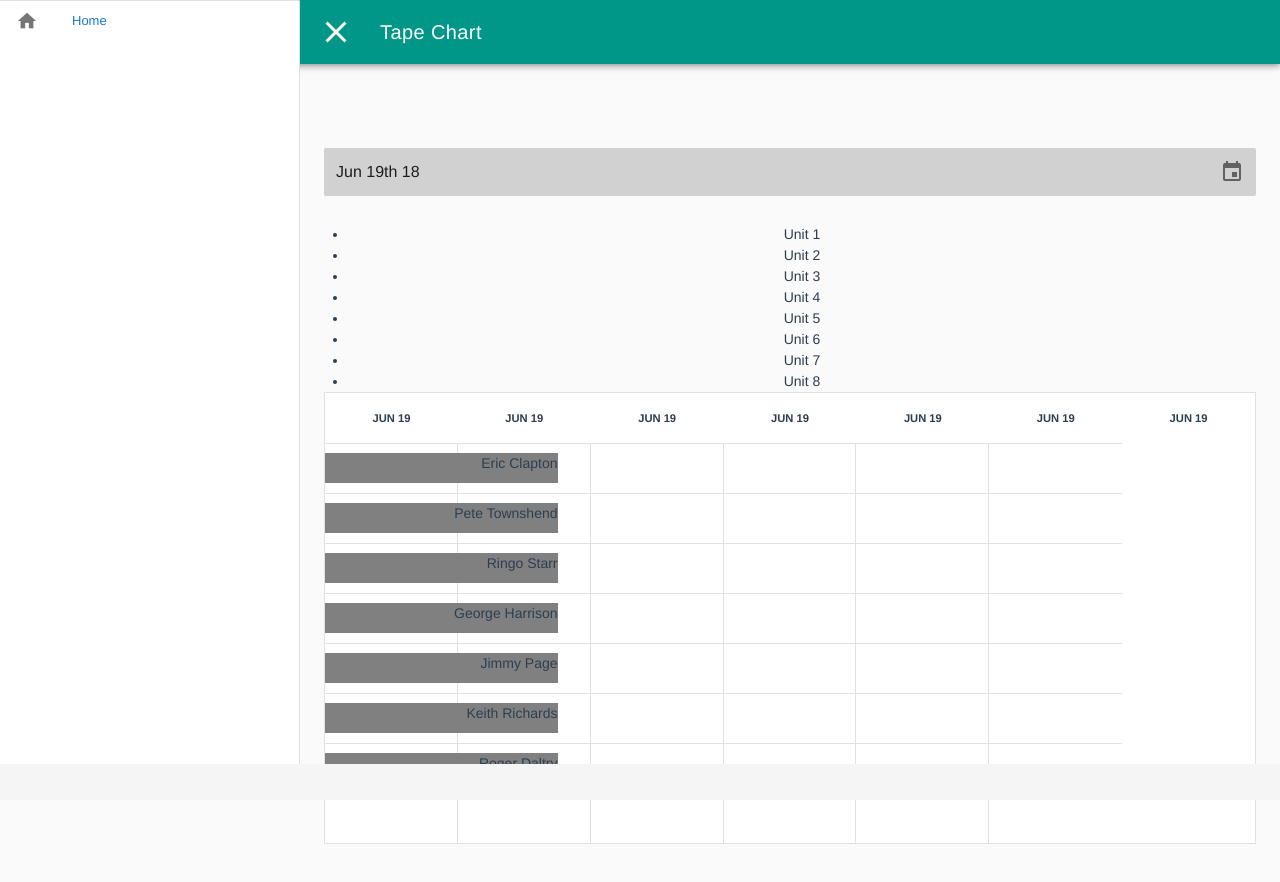
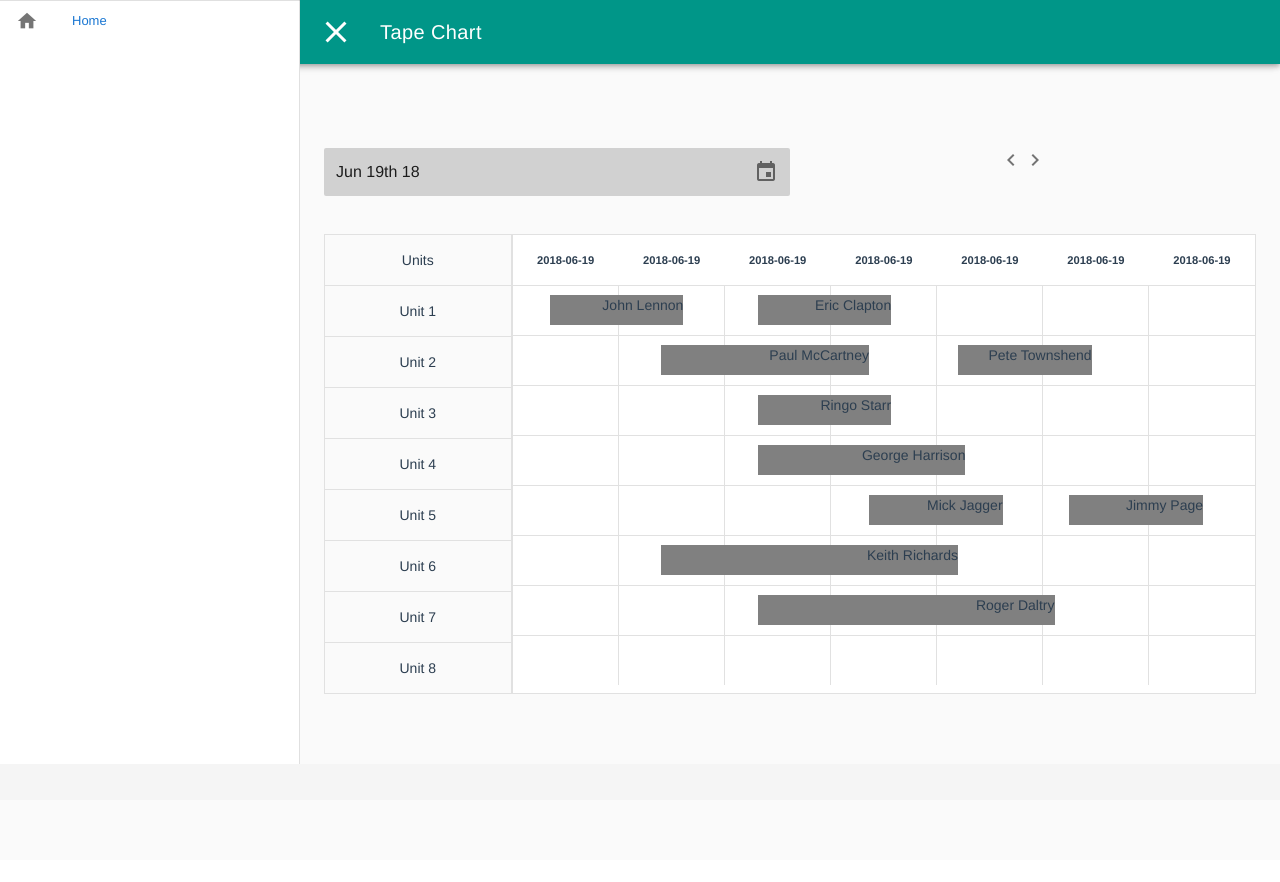
Before and after one commit to markust007/tape-chart, a Vue app: page / in a window 1280 px wide. Shown: the top 882 px of the page. After the commit the page ends 860 px from the top, so only its background shows below. Built offline with nearby package versions, Linux system fonts and the light colour scheme.

Commit message:
functionality complete

```diff
--- a/src/components/Chart.vue
+++ b/src/components/Chart.vue
@@ -1,16 +1,16 @@
 <template>
   <div class="calendar">
         <div class="calendar__header">
-          <div>{{ newDate }}</div>
-          <div>{{ newDate }}</div>
-          <div>{{ newDate }}</div>
-          <div>{{ newDate }}</div>
-          <div>{{ newDate }}</div>
-          <div>{{ newDate }}</div>
-          <div>{{ newDate }}</div>
+          <div>{{ newDate | moment('MMM D') }}</div>
+          <div>{{ newDate | moment("add", "1 days", 'MMM D') }}</div>
+          <div>{{ newDate | moment("add", "2 days", 'MMM D') }}</div>
+          <div>{{ newDate | moment("add", "3 days", 'MMM D') }}</div>
+          <div>{{ newDate | moment("add", "4 days", 'MMM D') }}</div>
+          <div>{{ newDate | moment("add", "5 days", 'MMM D') }}</div>
+          <div>{{ newDate | moment("add", "6 days", 'MMM D') }}</div>
         </div>
         <div class="calendar__week" v-for="(item, index) in units">
-          <span v-for="(r, id) in res" v-if="r.unit == item">
+          <span v-for="(r, id) in res" v-if="r.unit == item && r.depart >= arrive && r.depart < leave" :style="[leftStyle(r.arrival), widthStyle(r.arrival, r.depart)]">
             {{r.customer}}
           </span>
           <div class="calendar__day day" v-for="day in days"></div>
@@ -30,22 +30,17 @@ export default {
   },
   computed: {
     days() {
-      let array = []
       let num;
-      if(window.screen.width < 480) {
+      if(window.outerWidth < 480) {
         num = 4
-      } else if(window.screen.width < 768) {
+      } else if(window.outerWidth < 768) {
         num = 5
-      } else if(window.screen.width < 1024) {
+      } else if(window.outerWidth < 1024) {
         num = 6
       } else {
         num = 7
       }
-      let i;
-      for (i = 0; i < num; i++) {
-          array[i] = 'unit'
-      }
-      console.log(array)
+      let array = Array(num).fill().map((_, i) => i)
       return array
     },
     res() {
@@ -53,17 +48,100 @@ export default {
     },
     newDate() {
       if(!this.date) {
-        return moment().format('MMM D');
+        return moment().format('YYYY-MM-DD')
       } else {
-        return moment(this.date).format('MMM D');
+        return this.date
+      }
+    },
+    arrive() {
+      let arrive = moment(this.newDate).format('YYYY-MM-DD')
+      console.log(arrive)
+      return arrive
+    },
+    leave() {
+      let leaving = moment(this.newDate).clone().add(8, 'days').format('YYYY-MM-DD')
+      console.log(leaving)
+      return leaving;
+    },
+    style() {
+
+    }
+  },
+  methods: {
+    leftStyle(arrival) {
+      switch(true) {
+        case arrival < moment(this.newDate).format('YYYY-MM-DD'):
+            return {left: '0%'}
+            break;
+        case arrival == moment(this.newDate).format('YYYY-MM-DD'):
+            return {left: '5%'}
+            break;
+        case arrival == moment(this.newDate).clone().add(1, 'day').format('YYYY-MM-DD'):
+            return {left: '20%'}
+            break;
+        case arrival == moment(this.newDate).clone().add(2, 'days').format('YYYY-MM-DD'):
+            return {left: '33%'}
+            break;
+        case arrival == moment(this.newDate).clone().add(3, 'days').format('YYYY-MM-DD'):
+            return {left: '48%'}
+            break;
+        case arrival == moment(this.newDate).clone().add(4, 'days').format('YYYY-MM-DD'):
+            return {left: '60%'}
+            break;
+        case arrival == moment(this.newDate).clone().add(5, 'days').format('YYYY-MM-DD'):
+            return {left: '75%'}
+            break;
+        case arrival == moment(this.newDate).clone().add(6, 'days').format('YYYY-MM-DD'):
+            return {left: '90%'}
+            break;
+        default:
+            console.log('none')
+      }
+    },
+    widthStyle(arrival, depart) {
+      let arr = moment(arrival)
+      let dep = moment(depart)
+      let first = moment(this.newDate)
+      let duration = moment.duration(dep.diff(arr));
+      let days = duration.asDays();
+      let arrFormat = moment(arrival).format('YYYY, MM, DD')
+      let firstFormat = moment(this.newDate).format('YYYY, MM, DD')
+      let depFormat = moment(depart).format('YYYY, MM, DD')
+      switch(true) {
+        case arrFormat < firstFormat && firstFormat == depFormat:
+            console.log('YES')
+            return {width: '10%'}
+            break;
+        case days == 1:
+            return {width: '18%'}
+            break;
+        case days == 2:
+            return {width: '28%'}
+            break;
+        case days == 3:
+            return {width: '40%'}
+            break;
+        case days == 4:
+            return {width: '55%'}
+            break;
+        case days == 6:
+            return {width: '70%'}
+            break;
+        case days == 7:
+            return {width: '85%'}
+            break;
+        default:
+            console.log('none')
       }
     }
   },
-  methods: {
-
-  },
   mounted() {
-
+    let first = moment(this.newDate)
+    let end = moment(this.newDate).clone().add(1, 'day')
+    var duration = moment.duration(end.diff(first));
+    var hours = duration.asDays();
+    console.log(hours)
+    console.log(this.newDate)
   },
   props: ['date', 'units']
 }
@@ -93,8 +171,10 @@ export default {
   padding: 16px;
 }
 .calendar {
+  flex: 4;
   background-color: white;
   border: 1px solid #e1e1e1;
+  overflow: hidden;
 }
 
 .calendar span {
--- a/src/components/Datepicker.vue
+++ b/src/components/Datepicker.vue
@@ -8,8 +8,7 @@
     lazy
     transition="scale-transition"
     offset-y
-    full-width
-    min-width="290px"
+    min-width="100px"
   >
     <v-text-field
       slot="activator"
@@ -23,7 +22,7 @@
     <v-date-picker v-model="date" no-title scrollable>
       <v-spacer></v-spacer>
       <v-btn flat color="primary" @click="menu = false">Cancel</v-btn>
-      <v-btn flat color="primary" @click="$refs.menu.save(date)">OK</v-btn>
+      <v-btn flat color="primary" @click="saveDate">OK</v-btn>
     </v-date-picker>
   </v-menu>
 </template>
@@ -34,6 +33,7 @@ export default {
   name: 'Datepicker',
   data () {
     return {
+      date: null,
       menu: false
     }
   },
@@ -42,11 +42,32 @@ export default {
       if(!this.date) {
         return moment().format('MMM Do YY');
       } else {
+        // this.$emit('newDate', this.date)
         return moment(this.date).format('MMM Do YY');
       }
     }
   },
-  props: ['date']
+  methods: {
+    saveDate() {
+      this.$refs.menu.save(this.date)
+      this.$emit('newDate', this.date)
+    },
+    left() {
+      if(!this.date) {
+        this.date = moment().subtract(7, 'days').format('YYYY-MM-DD')
+      } else {
+        this.date = moment(this.date).subtract(7, 'days').format('YYYY-MM-DD')
+      }
+    },
+    right() {
+      if(!this.date) {
+        this.date = moment().add(7, 'days').format('YYYY-MM-DD')
+      } else {
+        this.date = moment(this.date).add(7, 'days').format('YYYY-MM-DD')
+      }
+    }
+  },
+  props: []
 }
 </script>
 
--- /dev/null
+++ b/src/components/Page.vue
@@ -0,0 +1,31 @@
+<template>
+  <div class="text-xs-center">
+    <button @click="$emit('left')"><v-icon>keyboard_arrow_left</v-icon></button>
+    <button @click="$emit('right')"><v-icon>keyboard_arrow_right</v-icon></button>
+  </div>
+</template>
+
+<script>
+export default {
+  name: 'Pagination',
+  data () {
+    return {
+
+    }
+  },
+  computed: {
+
+  },
+  methods: {
+
+  },
+  mounted() {
+
+  },
+  props: []
+}
+</script>
+
+<style scoped>
+
+</style>
--- a/src/components/Units.vue
+++ b/src/components/Units.vue
@@ -1,5 +1,6 @@
 <template>
   <ul>
+    <li>Units</li>
     <li v-for="(item, index) in units">
       {{item}}
     </li>
@@ -28,5 +29,20 @@ export default {
 </script>
 
 <style scoped>
-
+ul {
+  flex: 1;
+  list-style: none;
+  padding: 0;
+  margin: 0;
+  border: 1px solid #e1e1e1;
+}
+li {
+  border-top: 1px solid #e1e1e1;
+  display: grid;
+  grid-auto-rows: 50px;
+  align-items: center;
+}
+li:first-child {
+  border-top: 0px solid #e1e1e1;
+}
 </style>
--- a/src/containers/TapeChart.vue
+++ b/src/containers/TapeChart.vue
@@ -1,6 +1,9 @@
 <template>
   <div>
-    <Datepicker :date="date"></Datepicker>
+    <div class="chart-top">
+      <Datepicker @newDate="updateDate" ref="picker"></Datepicker>
+      <Page @left="left" @right="right"></Page>
+    </div>
     <div class="chart">
       <Units :units="units"></Units>
       <Chart :date="date" :units="units">
@@ -13,6 +16,7 @@
 <script>
 import moment from 'moment'
 import Datepicker from '../components/Datepicker'
+import Page from '../components/Page'
 import Units from '../components/Units'
 import Chart from '../components/Chart'
 import Booking from '../components/Booking'
@@ -24,13 +28,44 @@ export default {
       units: ['Unit 1', 'Unit 2', 'Unit 3', 'Unit 4', 'Unit 5', 'Unit 6', 'Unit 7', 'Unit 8']
     }
   },
+  methods: {
+    updateDate(date) {
+      this.date = date
+    },
+    left() {
+      if(!this.date) {
+        this.date = moment().subtract(7, 'days').format('YYYY-MM-DD')
+      } else {
+        this.date = moment(this.date).subtract(7, 'days').format('YYYY-MM-DD')
+      }
+      this.$refs.picker.left()
+    },
+    right() {
+      if(!this.date) {
+        this.date = moment().add(7, 'days').format('YYYY-MM-DD')
+      } else {
+        this.date = moment(this.date).add(7, 'days').format('YYYY-MM-DD')
+      }
+      this.$refs.picker.right()
+    }
+  },
   components: {
-    Datepicker, Units, Chart, Booking
+    Datepicker, Page, Units, Chart, Booking
   }
 }
 </script>
 
 <!-- Add "scoped" attribute to limit CSS to this component only -->
 <style scoped>
-
+.chart-top {
+  display: flex;
+  justify-content: space-between;
+}
+.chart-top * {
+  flex: 1;
+}
+.chart {
+  display: flex;
+  margin-top: 10px;
+}
 </style>
```
